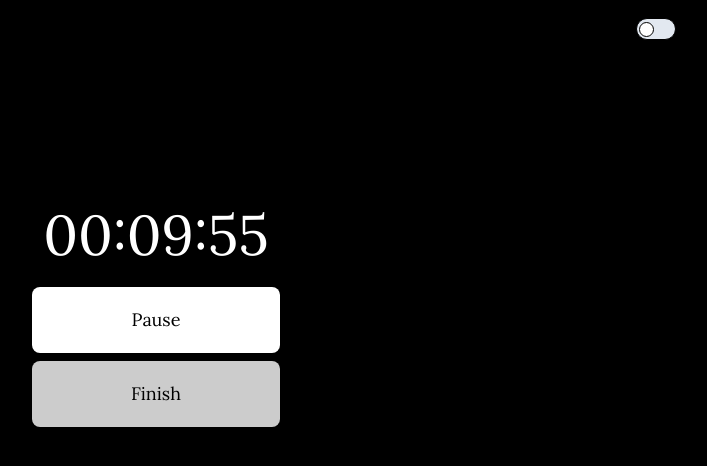
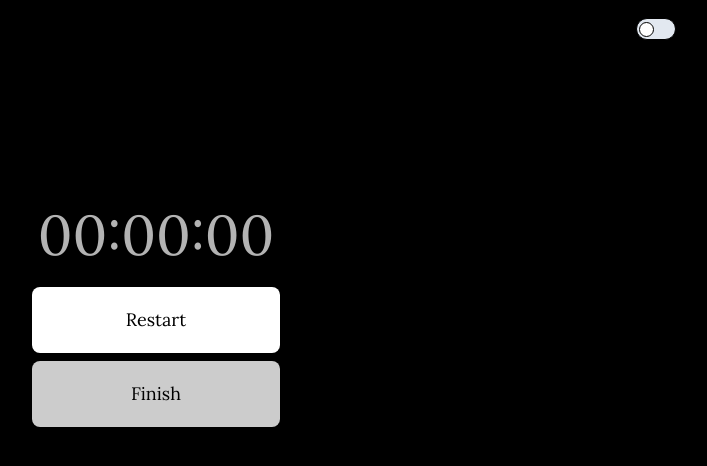
Before and after one commit to yihyun-kim1/Focus-Today, a Next.js app: page /task in a window 1280 px wide. Shown: the top 466 px of the page, without its empty margins (484-1191 px from the left). Built offline with nearby package versions, Linux system fonts and the light colour scheme.

Commit message:
fix) timer view 관련 오류 fix 및 close.svg 추가

```diff
--- a/src/app/page.tsx
+++ b/src/app/page.tsx
@@ -26,6 +26,7 @@ interface TaskModalProps {
   handleInputChange: (event: React.ChangeEvent<HTMLInputElement>) => void;
   onSaveButtonClick: () => void;
   showModal: boolean;
+  initialValues: { color: string; time: number; text: string };
 }
 
 const TaskModal: React.FC<
@@ -47,9 +48,14 @@ const TaskModal: React.FC<
   timeValue,
   setTimeValue,
   showModal,
+  initialValues,
 }) => {
+  const clearInputValue = () => {
+    setEditInputValue("");
+  };
+
   const clearTimeValue = () => {
-    setSelectedTime(Number(0)); // 이미지 클릭 시 입력 필드의 값을 지움
+    setSelectedTime(Number(0));
     setTimeValue(0);
   };
 
@@ -69,6 +75,7 @@ const TaskModal: React.FC<
     }
   }, [showModal]);
 
+  console.log(initialValues, "initial?");
   return (
     <div
       className={`${
@@ -86,13 +93,22 @@ const TaskModal: React.FC<
           }}
         >
           {isEditTodoItem && (
+            <div className="relative w-full mb-[24px]">
               <input
-              className="flex w-full mb-[24px] h-[102px] border-1 rounded-lg px-5 py-4 text-start border-gray-500 text-gray-700"
+                className="flex w-full h-[56px] border-1 rounded-lg px-5 py-4 text-start border-gray-500 text-gray-700 pr-10"
                 style={{ border: "1px solid #00000026" }}
                 value={editInputValue}
                 onChange={handleEditInputChange}
-              placeholder="Todo를 적어주세요."
-            ></input>
+                placeholder="Todo명은 최대 2줄까지 입력할 수 있습니다."
+              />
+              <img
+                src="/close.svg"
+                alt="Close"
+                className="absolute right-3 top-1/2 transform -translate-y-1/2 cursor-pointer"
+                onClick={clearInputValue}
+                style={{ width: "20px", height: "20px" }}
+              />
+            </div>
           )}
           <h2
             className="text-lg w-[320px] h-[26px] mb-[8px]"
@@ -129,12 +145,12 @@ const TaskModal: React.FC<
             <h2 className="mt-[24px] text-lg" style={{ color: "#000000" }}>
               포커스 시간
             </h2>
-            <div className="flex flex-row w-[320px] gap-x-[12px] ">
+            <div className="flex flex-row w-full mt-[8px] gap-x-[12px] ">
               {[10, 15, 20, 25, 30, 45, 55].map((time) => (
                 <button
                   key={time}
-                  className={`flex mt-[8px] w-[35px] h-[44px] text-center items-center justify-center border rounded-md mb-2 text-[17px] ${
-                    selectedTime === time
+                  className={`flex w-[35.5px] h-[44px] text-center items-center justify-center border rounded-md mb-2 text-[17px] ${
+                    selectedTime == time
                       ? "bg-black text-white"
                       : "text-black bg-gray-300"
                   }`}
@@ -177,13 +193,26 @@ const TaskModal: React.FC<
             </button>
             <button
               className={`flex-1 w-[156px] h-[44px] rounded-md ${
-                ((timeValue !== null && timeValue > 0) || selectedTime > 0) &&
+                isEditTodoItem
+                  ? initialValues.color !== selectedColor ||
+                    initialValues.time !== selectedTime ||
+                    initialValues.text.trim() !== editInputValue.trim()
+                    ? "bg-black text-white"
+                    : "bg-gray-300 text-white"
+                  : ((timeValue !== null && timeValue > 0) ||
+                      selectedTime > 0) &&
                     selectedColor &&
                     inputValue.length > 0
                   ? "bg-black text-white"
                   : "bg-gray-300 text-white"
               }`}
               onClick={onSaveButtonClick}
+              disabled={
+                isEditTodoItem &&
+                initialValues.color === selectedColor &&
+                initialValues.time === selectedTime &&
+                initialValues.text.trim() === editInputValue.trim()
+              }
             >
               Save
             </button>
@@ -201,6 +230,7 @@ export default function Home() {
       typeof window !== "undefined" ? localStorage.getItem("todoItems") : null;
     return storedItemsJson ? JSON.parse(storedItemsJson) : [];
   };
+
   const [todoItem, setTodoItem] = useState<TodoItem[]>(getInitialTodoItems);
   const [inputValue, setInputValue] = useState<string>("");
   const [editInputValue, setEditInputValue] = useState<string>("");
@@ -218,6 +248,11 @@ export default function Home() {
     : 10;
   const [selectedTime, setSelectedTime] = useState<number>(initialSelectedTime);
   const [selectedTodoTask, setSelectedTodoTask] = useState<number | null>(null);
+  const [initialValues, setInitialValues] = useState({
+    color: selectedColor,
+    time: selectedTime,
+    text: inputValue,
+  });
   const initialDarkMode =
     typeof window !== "undefined"
       ? localStorage.getItem("isDarkMode") === "true"
@@ -282,28 +317,52 @@ export default function Home() {
   }, [isDarkMode]);
 
   useEffect(() => {
-    if (!showModal) {
+    if (showModal && isEditTodoItem && selectedTodoTask !== null) {
+      const task = todoItem[selectedTodoTask];
+      setInitialValues({
+        color: task.selectedColor,
+        time: task.selectedTime,
+        text: task.text,
+      });
+      // Ensure the input fields are also updated to reflect the selected task's data
+      setInputValue(task.text);
+      setEditInputValue(task.text);
+      setSelectedColor(task.selectedColor);
+      setSelectedTime(task.selectedTime);
+      setTimeValue(task.selectedTime);
+    } else if (!showModal) {
+      // Reset initial values when the modal is closed
+      setInitialValues({ color: "", time: 0, text: "" });
       setInputValue("");
-      setSelectedTime(0);
-      setSelectedColor("");
-      setIsEditTodoItem(false);
+      setEditInputValue("");
+      // setSelectedColor("black"); // or your default value
+      // setSelectedTime(0);
+      // setTimeValue(null);
     }
-  }, [showModal]);
+  }, [showModal, isEditTodoItem, selectedTodoTask, todoItem]);
 
   const handleTodoTaskClick = (index: number) => {
     setSelectedTodoTask(index);
     const selectedTask = todoItem[index];
     setSelectedColor(selectedTask.selectedColor);
     setSelectedTime(selectedTask.selectedTime);
-    console.log(selectedColor, selectedTask, selectedTime);
-    localStorage.setItem("selectedTime", selectedTime.toString());
-    localStorage.setItem("selectedColor", selectedColor);
+    console.log(selectedTask, "??????????");
+    localStorage.setItem("text", selectedTask.text);
+    localStorage.setItem("selectedTime", selectedTask.selectedTime.toString());
+    localStorage.setItem("selectedColor", selectedTask.selectedColor);
   };
+
+  const hours = Math.floor(selectedTime / 60);
+  const minutes = selectedTime % 60;
+  const formattedTime = `${hours.toString().padStart(2, "0")}:${minutes
+    .toString()
+    .padStart(2, "0")}:00`;
 
   const handleStartButtonClick = () => {
     if (selectedTodoTask !== null) {
       const selectedTask = todoItem[selectedTodoTask];
-      const { selectedTime, selectedColor } = selectedTask;
+      const { selectedColor } = selectedTask;
+
       router.push(
         `/task?time=${selectedTime}&color=${selectedColor}&isDarkMode=${isDarkMode}`
       );
@@ -519,6 +578,7 @@ export default function Home() {
                 inputValue={inputValue}
                 editInputValue={editInputValue}
                 showModal={showModal}
+                initialValues={initialValues}
               />
             )}
           </div>
@@ -536,7 +596,7 @@ export default function Home() {
                       }`,
                     }}
                   >
-                    00:{selectedTime.toString().padStart(2, "0")}:00
+                    {formattedTime}
                   </div>
                   <button
                     className={`w-full h-[66px] text-${
--- a/src/app/task/page.tsx
+++ b/src/app/task/page.tsx
@@ -30,7 +30,15 @@ export default function Task() {
     // URL 쿼리 매개변수 파싱
     const queryString = window.location.search;
     const urlParams = new URLSearchParams(queryString);
-    const isDarkModeParam = urlParams.get("isDarkMode");
+    const timeParam = urlParams.get("time");
+    const parsedTime = parseInt(timeParam || "0") * 60; // 분을 초로 변환
+
+    setCountdown(parsedTime);
+    setIsRunning(true);
+
+    return () => {
+      if (timerId) clearInterval(timerId);
+    };
   }, []);
 
   useEffect(() => {
@@ -65,12 +73,12 @@ export default function Task() {
   }, [isRunning]);
 
   const formatTime = (seconds: number) => {
-    const minutes = Math.floor(seconds / 60);
+    const hours = Math.floor(seconds / 3600);
+    const minutes = Math.floor((seconds % 3600) / 60);
     const remainingSeconds = seconds % 60;
-    const formattedMinutes = minutes < 10 ? `0${minutes}` : `${minutes}`;
-    const formattedSeconds =
-      remainingSeconds < 10 ? `0${remainingSeconds}` : `${remainingSeconds}`;
-    return `00:${formattedMinutes}:${formattedSeconds}`;
+    return `${hours.toString().padStart(2, "0")}:${minutes
+      .toString()
+      .padStart(2, "0")}:${remainingSeconds.toString().padStart(2, "0")}`;
   };
 
   const handleStartStop = () => {
```
Lines whose indentation alone changed are shown as unchanged.
